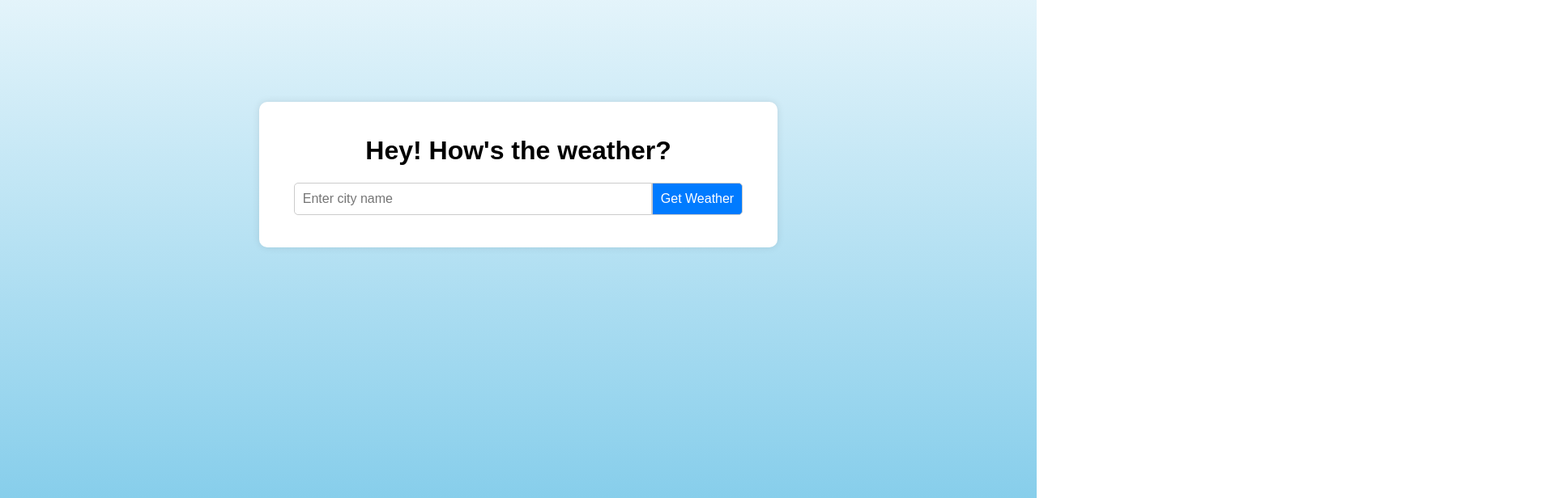
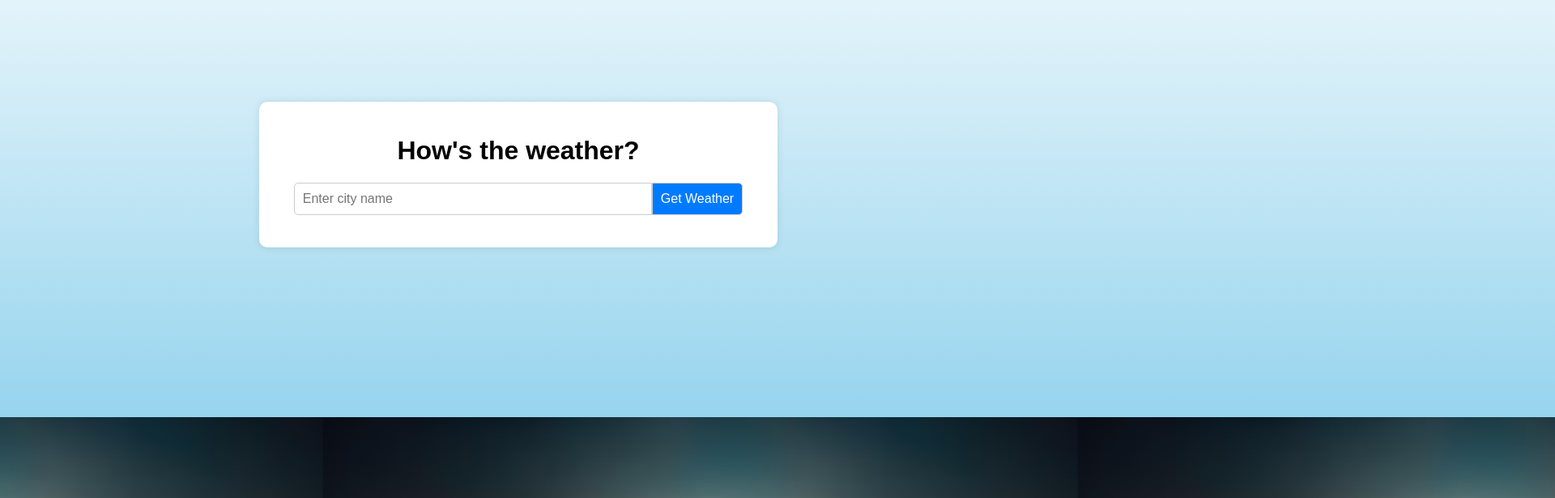
Before and after one commit to 0-Sasha-0/Weather-App, a plain HTML site: page index.html in a window 1280 px wide. Shown: the part 184-800 px from the top of the page at 81% size, 1920 px wide, since content can reach past the window. Drawn offline with Linux system fonts and the light colour scheme.

Commit message:
Update index.html

```diff
--- a/index.html
+++ b/index.html
@@ -8,7 +8,7 @@
 </head>
 <body>
   <div class="container">
-    <h1>Hey! How's the weather?</h1>
+    <h1>How's the weather?</h1>
     <form id="weatherForm">
       <input type="text" id="cityInput" placeholder="Enter city name" required>
       <button type="submit">Get Weather</button>
@@ -17,6 +17,7 @@
       <!-- Weather information will be displayed here -->
     </div>
   </div>
+  <div class="clouds"></div>
   <script src="script.js"></script>
 </body>
 </html>
```
